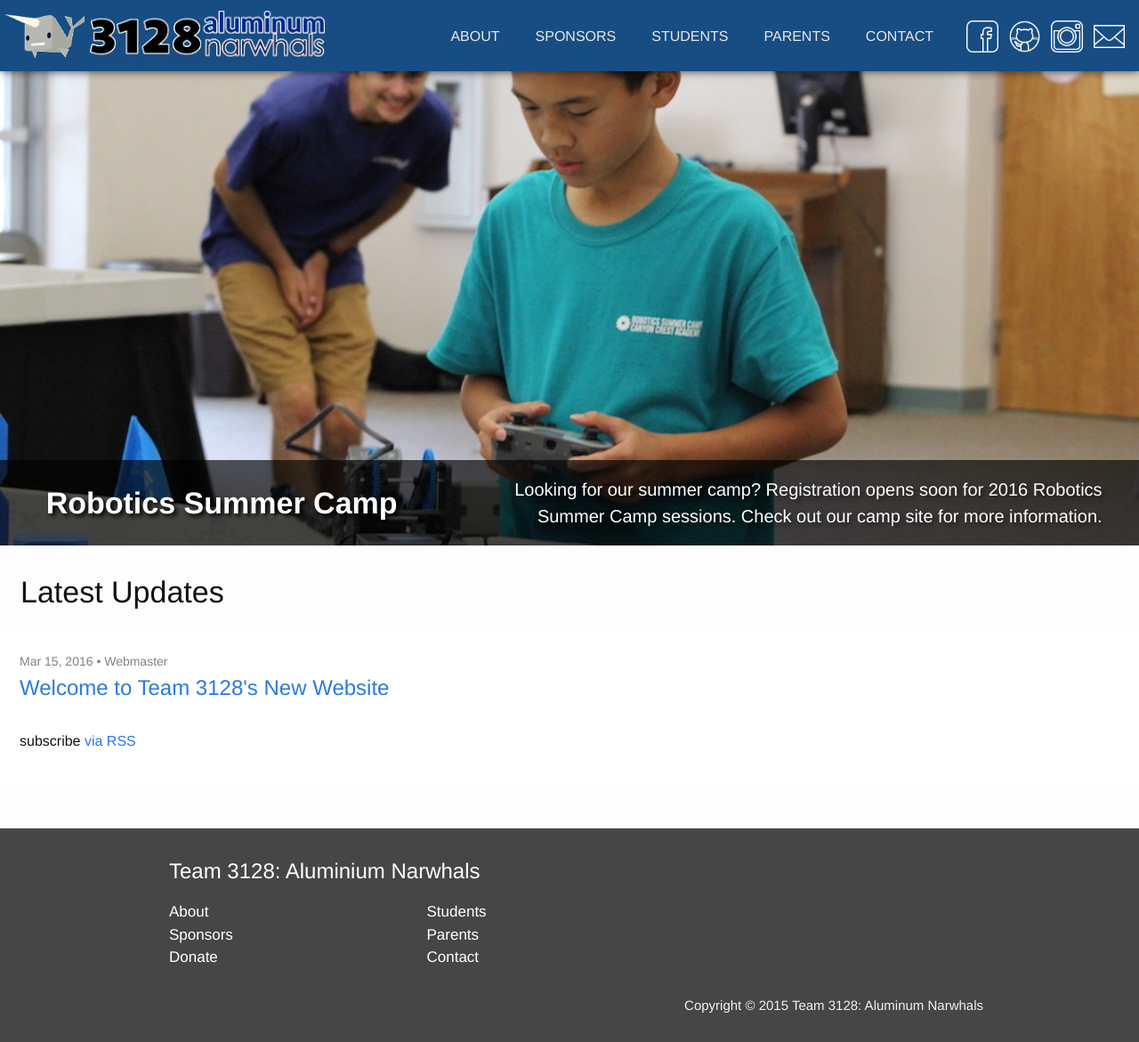
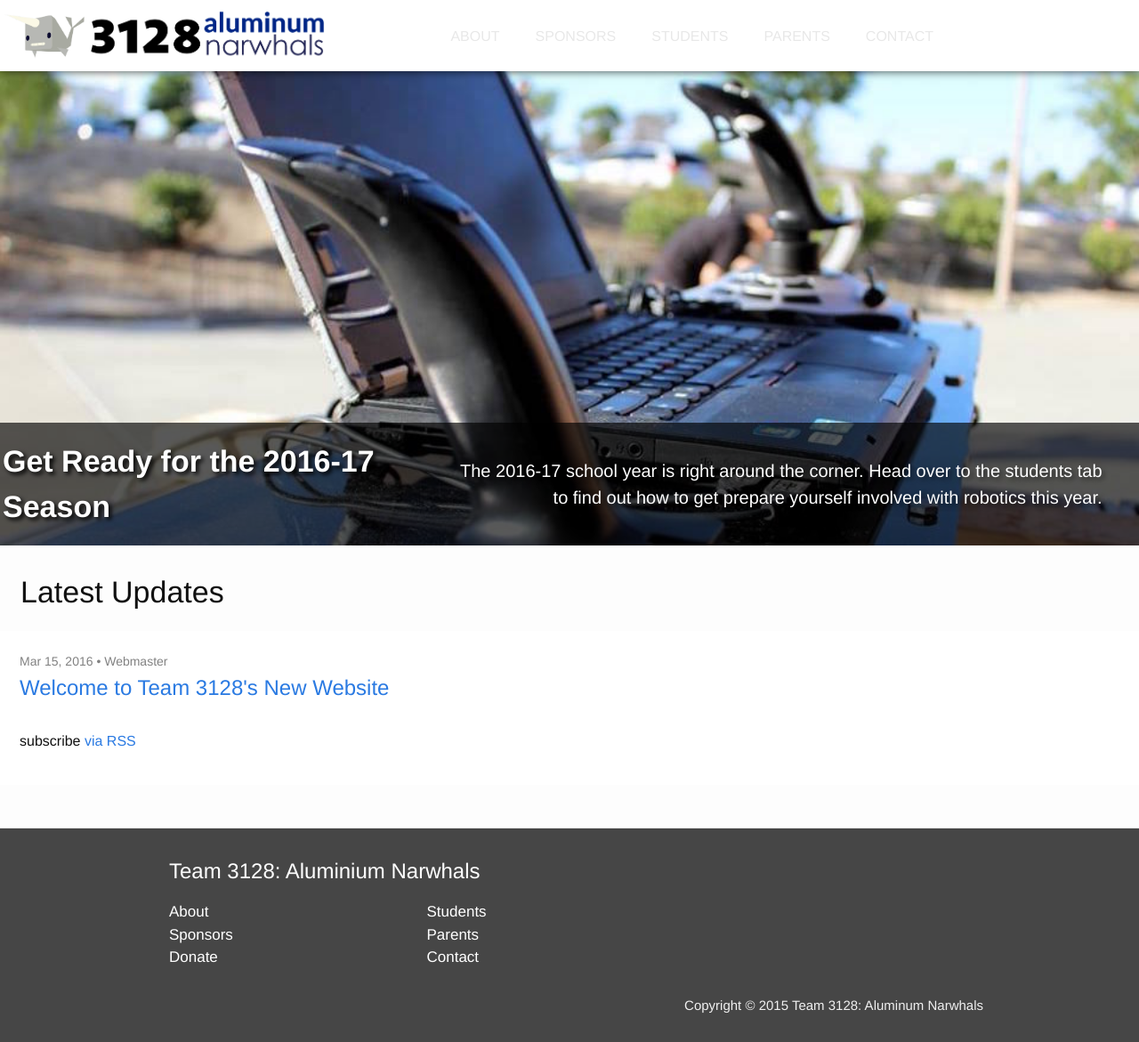
Before and after one commit to uynitsuj/team3128.github.io, a Jekyll site: the page built from index.html, in a window 1280 px wide. Shown: the whole page at 89% size. Built offline with Jekyll 4.4.1, drawn with Linux system fonts in a browser that asks for light colours; nearby versions of some CDN libraries.

Commit message:
Small Updates

```diff
--- a/_data/cards.yml
+++ b/_data/cards.yml
@@ -1,15 +1,8 @@
-- title: Robotics Summer Camp
-  link: /camp/
-  imageSource: /resources/homepage/camp.jpeg
-  fullImage:  /resources/homepage/camp-full.jpeg
-  info: Looking for our summer camp? Registration opens soon for 2016 Robotics Summer Camp sessions. Check out our camp site for more information.
-
-
-- title: Leadership Positions
+- title: Get Ready for the 2016-17 Season
   link: /students/
   imageSource: /resources/homepage/teamsignups.jpeg
   fullImage: /resources/homepage/teamsignups-full.jpeg
-  info: Self-nominations for the 2016-17 leadership positions have opened, as well as sign ups to interview for off-season leads. Head over to the students tab to find out how to apply.
+  info: The 2016-17 school year is right around the corner. Head over to the students tab to find out how to get prepare yourself involved with robotics this year.
 
 - title: 2016-17 Dates Updated
   link: /students/calendar/
@@ -22,3 +15,9 @@
   imageSource: /resources/homepage/calendar.jpeg
   fullImage: /resources/homepage/calendar-full.jpeg
   info: Be a part of creating an amazing STEM based program for our students. Every donation enables us to engage and inspire our students to pursue their passions in science, technology, engineering, and math.
+
+# - title: Robotics Summer Camp
+#   link: /camp/
+#   imageSource: /resources/homepage/camp.jpeg
+#   fullImage:  /resources/homepage/camp-full.jpeg
+#   info: Looking for our summer camp? Registration opens soon for 2017 Robotics Summer Camp sessions. Check out our camp site for more information.
--- a/_sass/_layout.scss
+++ b/_sass/_layout.scss
@@ -4,7 +4,7 @@
 .site-header {
   border-bottom: 0px solid $dark-blue;
   min-height: 80px;
-  background-color: #174d82;
+  background-color: white;
   position: relative;
   z-index: 20;
 
```
